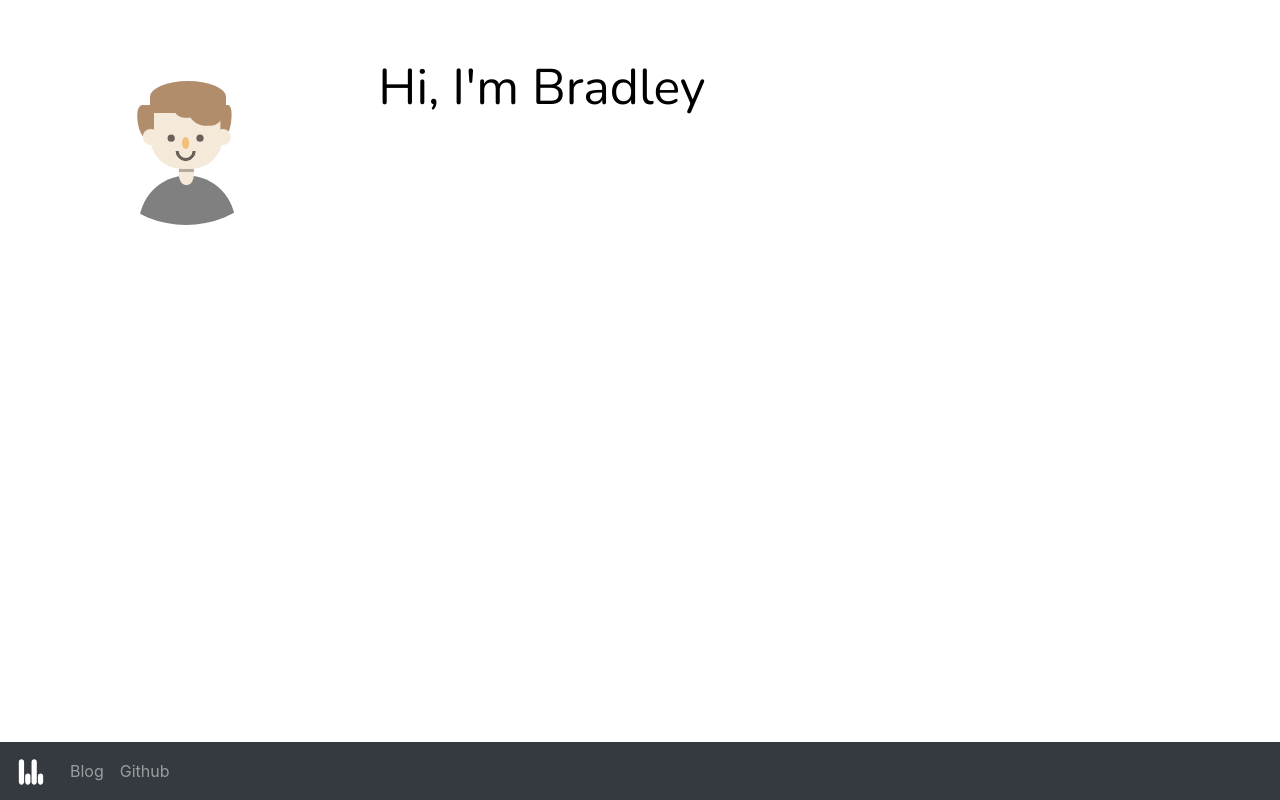
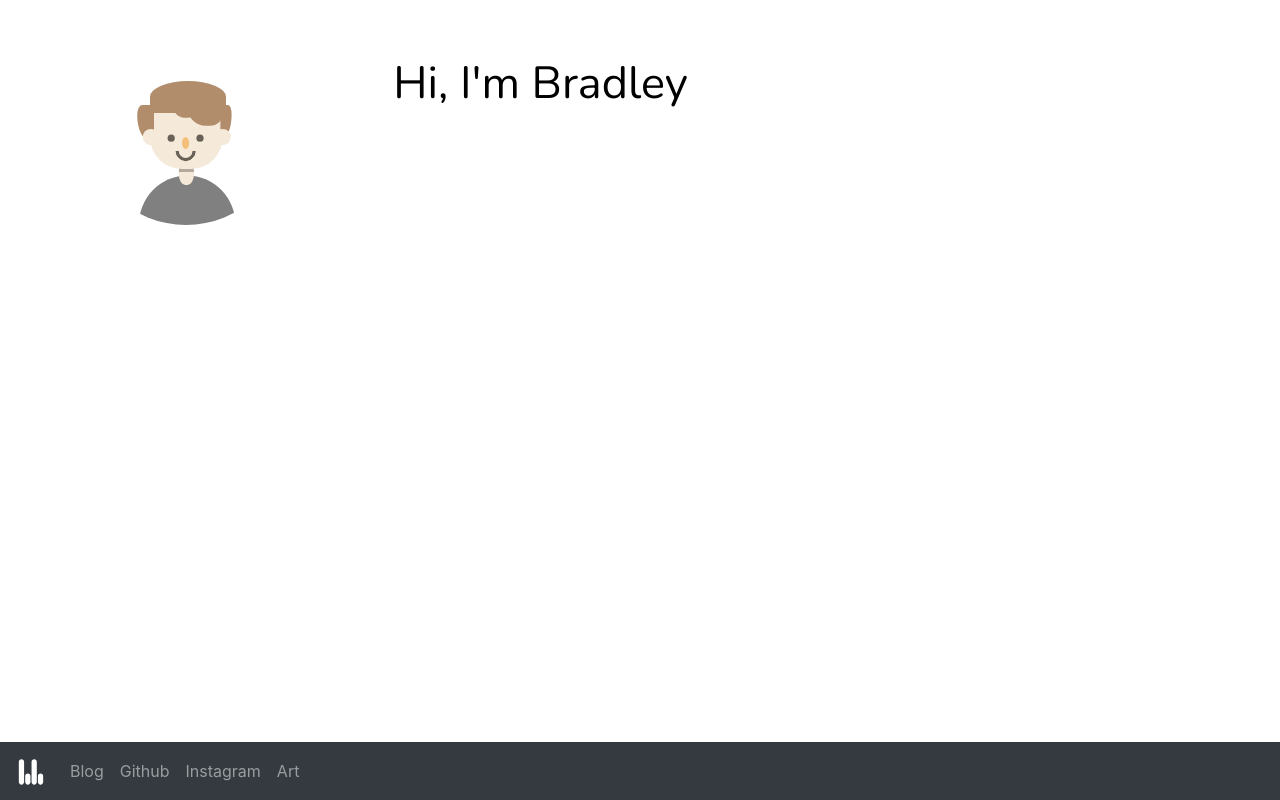
Before and after one commit to BradleyBoutcher/btboutcher.com, a React (Create React App) app: page / in a window 1280 px wide. Built offline with nearby package versions, Linux system fonts and the light colour scheme.

Commit message:
Typewriter and Popup
- Logo now pops up
- typewriter effect for welcome message

```diff
--- a/src/App.jsx
+++ b/src/App.jsx
@@ -2,6 +2,7 @@ import React from 'react';
 
 import Bradley from './components/Bradley/Bradley'
 import Navi from './components/Navi/Navi'
+import TypeWriter from './components/Typewriter'
 import {Row, Col} from 'react-bootstrap'
 
 import './App.scss';
@@ -19,7 +20,12 @@ function App() {
                         <Bradley/>
                     </Col>
                     <Col xs="8" className = "welcome">
-                        Hi, I'm Bradley
+                        <TypeWriter
+                          id = "welcome"
+                          message = "Hi, I'm Bradley."
+                          speed = {50}
+                          cursorOnEnd = {true}
+                        />
                     </Col>
                 </Row>
         </div>
--- a/src/App.scss
+++ b/src/App.scss
@@ -6,12 +6,13 @@ $alert-color: #cb492a;
 $light-black-color: #706e72;
 $black-color: #414042;
 
-.welcome {
+#welcome {
     font-family: 'Nunito', sans-serif;
     position: relative;
     color: black;
-    font-size: 50px;
+    font-size: 45px;
     padding: 50px;
+    padding-right: 0px;
 }
 
 .logo {
@@ -32,7 +33,7 @@ $black-color: #414042;
 
 @media all and (min-width: 480px) and (max-width: 768px) { }
 
-@media all and (max-width: 480px) { }
+@media all and (max-width: 480px) { #welcome { font-size: 42px; }}
 
 /*------------------------------------------
   Foundation Media Queries
--- a/src/components/Bradley/Bradley.scss
+++ b/src/components/Bradley/Bradley.scss
@@ -17,6 +17,7 @@ $background-color: #CCCCCC;
 }
 
 .body {
+    animation: popup 1s 0s 1 ease-in-out;
     background: $shirt-color;
     border-radius: 100%;
     height: 50%; width: 55%;
@@ -35,6 +36,7 @@ $background-color: #CCCCCC;
 }
 
 .ears {
+    animation: popup 1.1s 0s 1 ease-in-out;
     background: $body-color;
     border-radius: 50%;
     top: 10%; left: -10%;
@@ -82,6 +84,7 @@ $background-color: #CCCCCC;
 }
 
 .hair {
+    animation: popup 1s 0s 1 ease-in-out;
     background: $hair-color;
     border-top-left-radius: 75%;
     border-top-right-radius: 75%;
@@ -142,6 +145,20 @@ $background-color: #CCCCCC;
     left: 42%; top: -15%;
     width: 15%; height: 25%;
     z-index: 0;
+}
+
+@keyframes popup {
+    0% {
+        transform: translate(0px, 100px)
+    }
+
+    75% {
+        transform: translate(0px, -10px)
+    }
+
+    100% {
+        transform: translate(0px, 0px)
+    }
 }
 
 /*------------------------------------------
--- a/src/components/Navi/Navi.jsx
+++ b/src/components/Navi/Navi.jsx
@@ -1,5 +1,5 @@
 import React, { Component } from 'react'
-import {Nav, Navbar, Button} from 'react-bootstrap'
+import {Nav, Navbar} from 'react-bootstrap'
 import Logo from '../Logo/Logo'
 
 import "./Navi.scss"
@@ -21,6 +21,8 @@ export default class Navi extends Component {
                     <Nav className="mr-auto">
                         <Nav.Link href="/blog">Blog</Nav.Link>
                         <Nav.Link href="https://github.com/bradleyboutcher">Github</Nav.Link>
+                        <Nav.Link href="https://instagram.com/bradleys.buttons">Instagram</Nav.Link>
+                        <Nav.Link href="https://www.instagram.com/bradleys.brushes/">Art</Nav.Link>
                     </Nav>
                 </Navbar.Collapse>
             </Navbar>
--- /dev/null
+++ b/src/components/Typewriter/Typewriter.jsx
@@ -0,0 +1,84 @@
+import React, { Component } from 'react'
+import PropTypes from 'prop-types'
+
+/**
+ * Typewriter Component for displaying text as if it was typed
+ * Adjusted to work with react and props
+ *
+ * Copyright Bradley Boutcher 2019
+ */
+
+export default class TypeWriter extends Component {
+    constructor(props) {
+        super(props)
+
+        this.state = {
+            text: "",   // message that is displayed
+            a: [],      // characters to be printed
+            i: 0,       // current index of 'a'
+            _: true,    // visibility of cursor
+        }
+    }
+
+    componentWillMount() {
+        const { message, } = this.props
+
+        // create our array
+        this.setState({
+            a: message.split('')
+        })
+    }
+
+    componentDidMount() {
+        this.typewriter()
+        this.toggleCursor()
+    }
+
+    // called each time the state updates, until finished
+    typewriter = () => {
+        const { text, a, i} = this.state
+        const { speed } = this.props
+
+        if (i < a.length - 1) {
+            var char = a[i]
+            var cur = text + char
+
+            this.setState({
+                text: cur,
+                i: i + 1,
+            })
+
+            setTimeout(this.typewriter, speed)
+        }
+    }
+
+    // change visibility of cursor on and off
+    toggleCursor = () => {
+        const { cursorOnEnd, speed} = this.props
+        const { _ } = this.state
+
+        if (cursorOnEnd) {
+            this.setState({
+                _: !_
+            })
+
+            setTimeout(this.toggleCursor, speed*10)
+        }
+    }
+
+    render () {
+
+        return (
+            <div className = "typed-message" id = {this.props.id}>
+                {this.state.text} {this.state._ ? "_" : ""}
+            </div>
+        )
+    }
+}
+
+TypeWriter.propTypes = {
+    id: PropTypes.string,
+    message: PropTypes.string,
+    speed: PropTypes.number,
+    cursorOnEnd: PropTypes.bool,
+}
--- /dev/null
+++ b/src/components/Typewriter/package.json
@@ -0,0 +1,3 @@
+{
+    "main": "Typewriter.jsx"
+}
```
